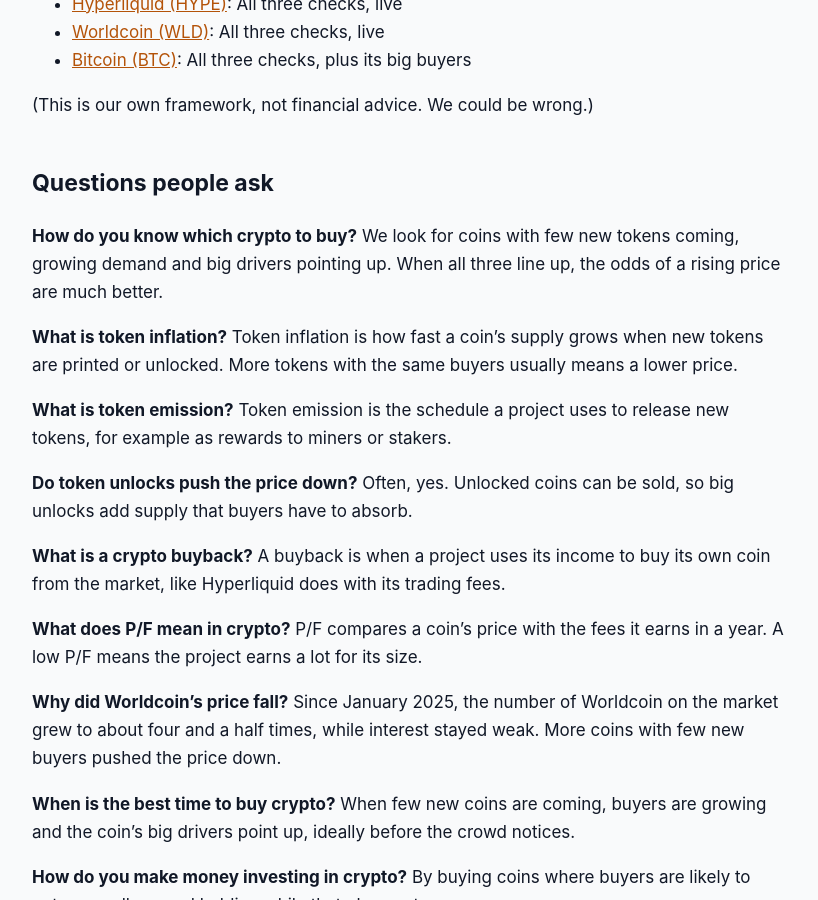
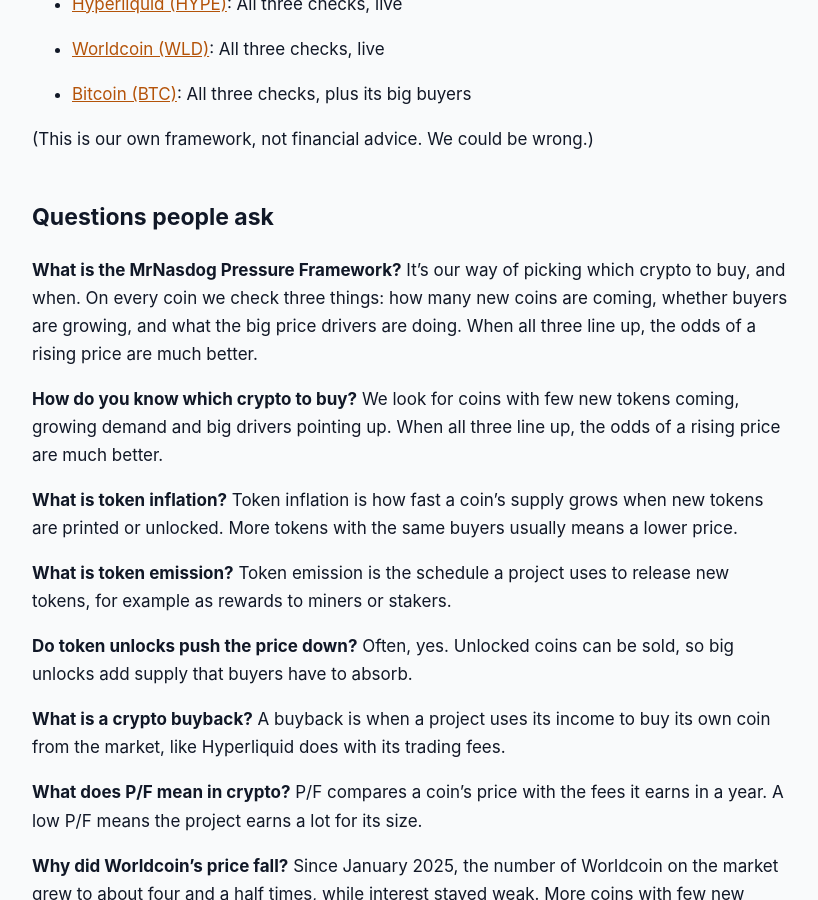
Before and after one commit to jeevansongmy-spec/mrnasdog-articles, a Jekyll site: the page built from crypto/mrnasdog-pressure-framework.md, in a window 1280 px wide and 900 px high, scrolled down 4718 px. Shown: the whole window, without its empty margins (228-1046 px from the left). Built offline with Jekyll 4.4.1, drawn with Linux system fonts in a browser that asks for light colours.

Commit message:
publish: crypto/mrnasdog-pressure-framework

```diff
--- a/crypto/mrnasdog-pressure-framework.md
+++ b/crypto/mrnasdog-pressure-framework.md
@@ -81,12 +81,16 @@ It's the oldest rule in any market: more buyers and fewer sellers usually means
 So that's the MrNasdog Pressure Framework. It's about one thing: making money in crypto by buying the right coin at the right time. We're trying to predict when to buy, by watching how many new coins are coming over the next 90 days, how many buyers are coming, and what the big price drivers are doing. Pick any coin we cover, like [Bitcoin](https://mrnasdog.com/research/btc), [Ethereum](https://mrnasdog.com/research/eth) or [Solana](https://mrnasdog.com/research/sol), and you'll see all three checks side by side.
 
 - [Hyperliquid (HYPE)](https://mrnasdog.com/research/hype): All three checks, live
+
 - [Worldcoin (WLD)](https://mrnasdog.com/research/wld): All three checks, live
+
 - [Bitcoin (BTC)](https://mrnasdog.com/research/btc): All three checks, plus its big buyers
 
 (This is our own framework, not financial advice. We could be wrong.)
 
 ## Questions people ask
+
+**What is the MrNasdog Pressure Framework?** It's our way of picking which crypto to buy, and when. On every coin we check three things: how many new coins are coming, whether buyers are growing, and what the big price drivers are doing. When all three line up, the odds of a rising price are much better.
 
 **How do you know which crypto to buy?** We look for coins with few new tokens coming, growing demand and big drivers pointing up. When all three line up, the odds of a rising price are much better.
 
```
